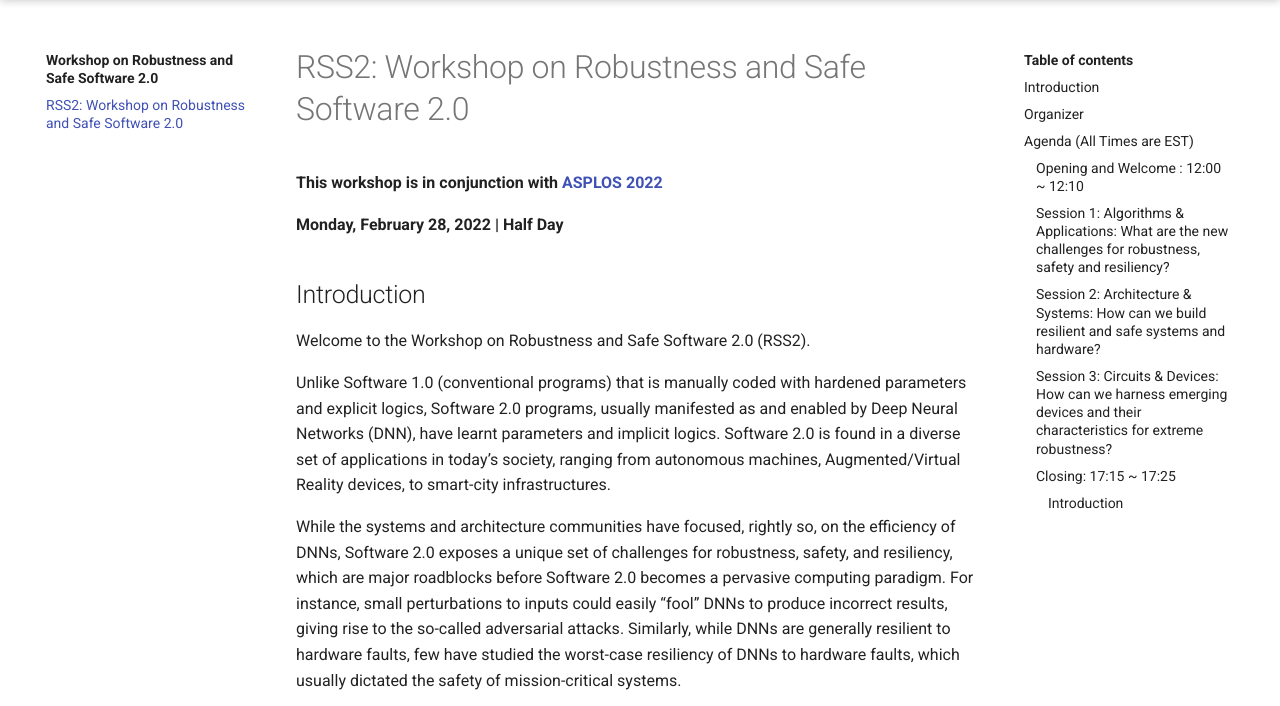
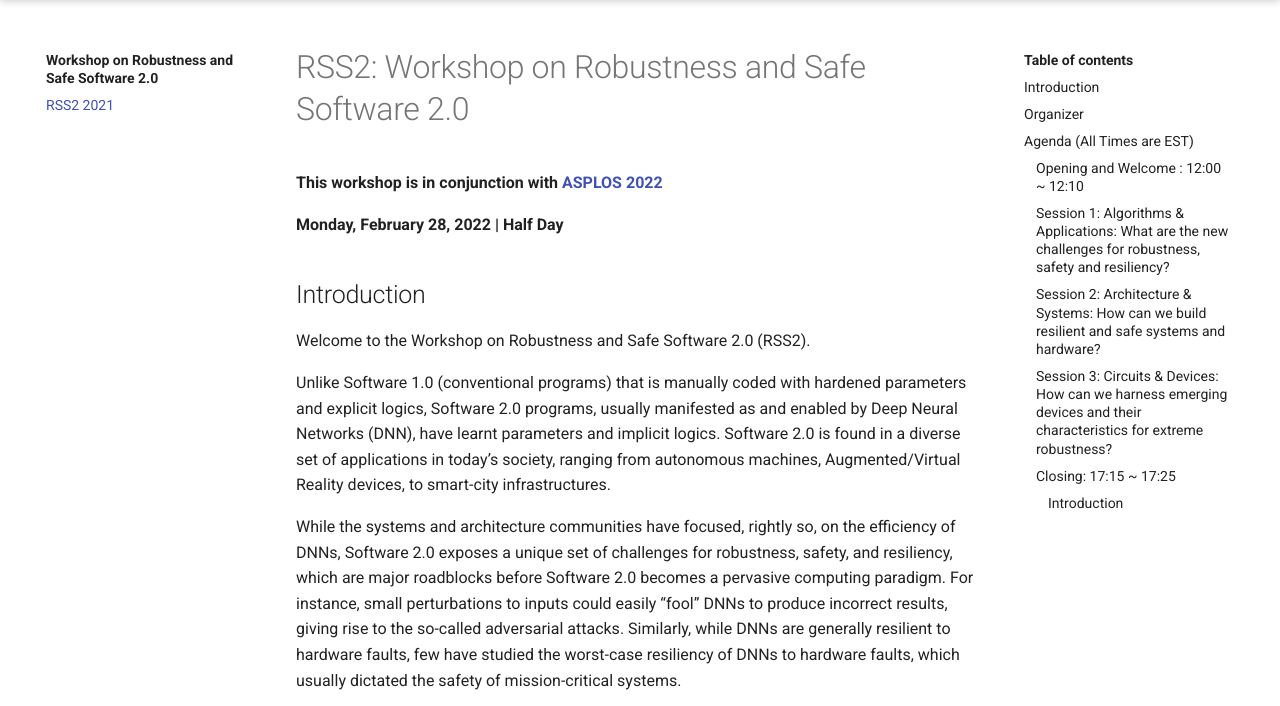
Before and after one commit to rss2workshop/rss2workshop.github.io, a plain HTML site: page index.html in a window 1280 px wide. Shown: the part 51-757 px from the top of the page. Drawn offline with Linux system fonts and the light colour scheme.

```diff
--- a/index.html
+++ b/index.html
@@ -183,8 +183,8 @@
           <span class="md-nav__icon md-icon"></span>
         </label>
 
-      <a href="." class="md-nav__link md-nav__link--active">
-        RSS2: Workshop on Robustness and Safe Software 2.0
+      <a href="./2021" class="md-nav__link md-nav__link--active">
+        RSS2 2021
       </a>
 
 
```
